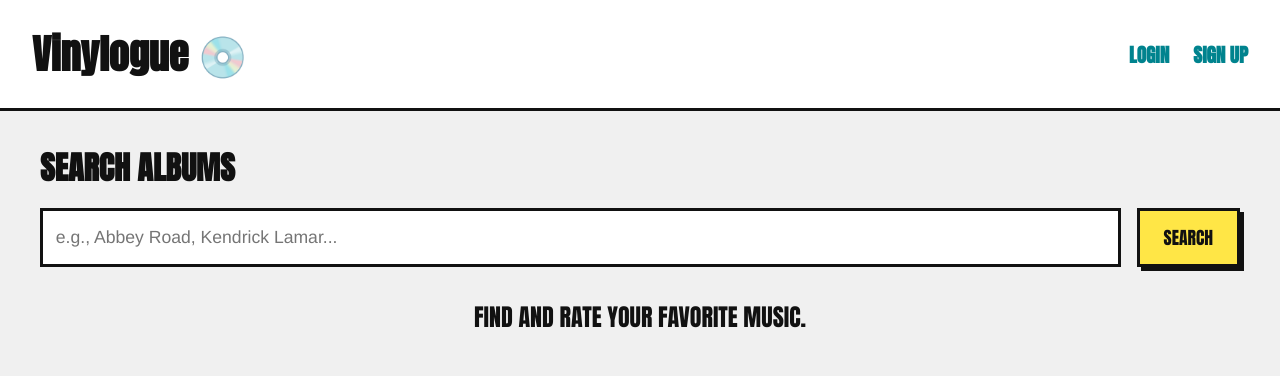
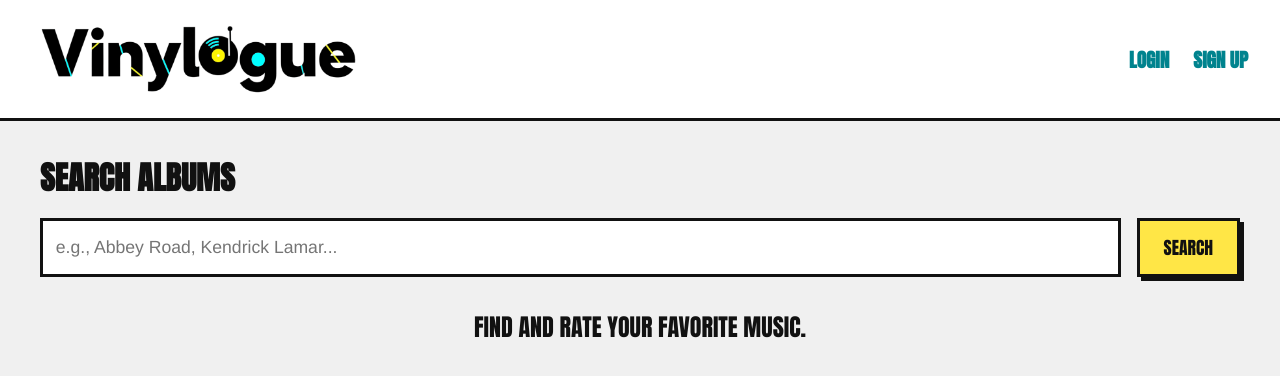
Before and after one commit to Jalpan04/vinylogue-project, a React (Vite) app in the folder frontend/: page / in a window 1280 px wide. Shown: the top 376 px of the page. Built offline with nearby package versions, Linux system fonts and the light colour scheme.

Commit message:
FEAT: Replace text logo with image logo

```diff
--- a/frontend/src/components/Header.css
+++ b/frontend/src/components/Header.css
@@ -33,3 +33,9 @@
     padding: 0.5rem 1rem;
     font-size: 1rem;
 }
+
+.logo-image {
+    height: 70px; /* Adjust this value to make your logo bigger or smaller */
+    width: auto;
+    display: block; /* Helps remove any extra space below the image */
+}
--- a/frontend/src/components/Header.jsx
+++ b/frontend/src/components/Header.jsx
@@ -1,5 +1,6 @@
 import React from 'react';
 import { Link, useNavigate } from 'react-router-dom';
+import logoImage from '../assets/logo.png'; // 1. Import your logo image
 import './Header.css';
 
 const Header = ({ userInfo, setUserInfo }) => {
@@ -13,8 +14,9 @@ const Header = ({ userInfo, setUserInfo }) => {
 
     return (
         <header className="site-header">
-            <Link to="/" className="logo">
-                Vinylogue 💿
+            <Link to="/" className="logo-link">
+                {/* 2. Replace the text with an img tag */}
+                <img src={logoImage} alt="Vinylogue Logo" className="logo-image" />
             </Link>
             <nav>
                 {userInfo ? (
```
Also changed, not shown: frontend/src/assets/logo.png (added).
